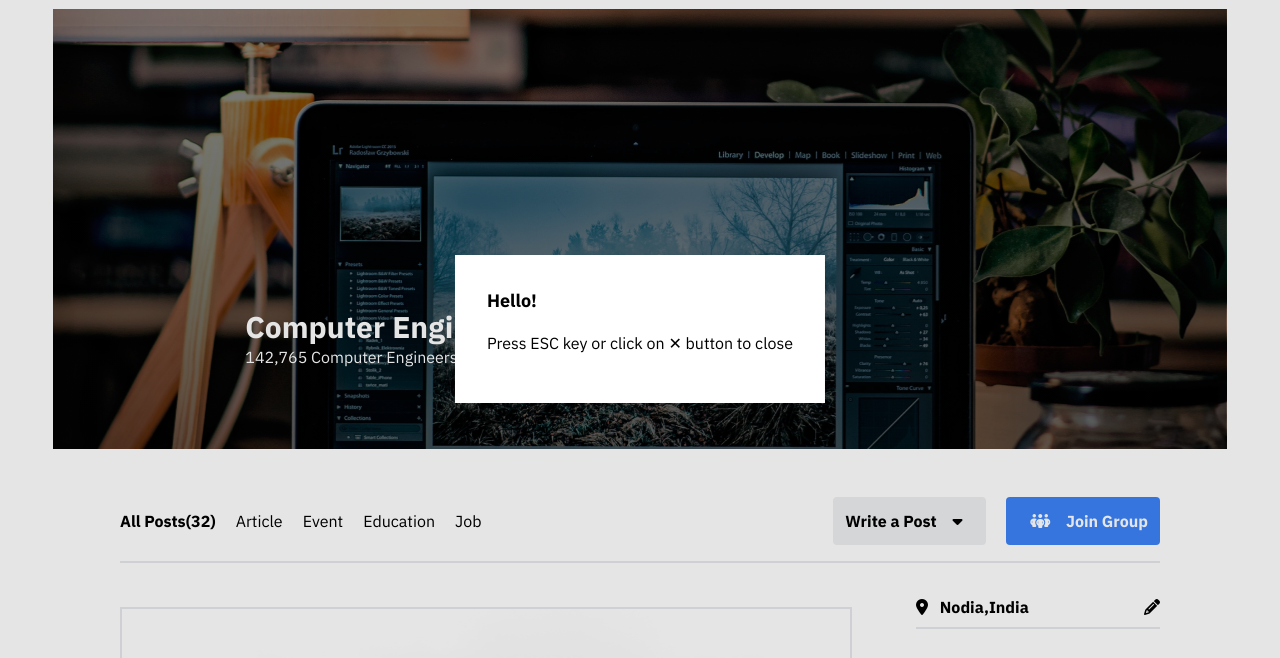
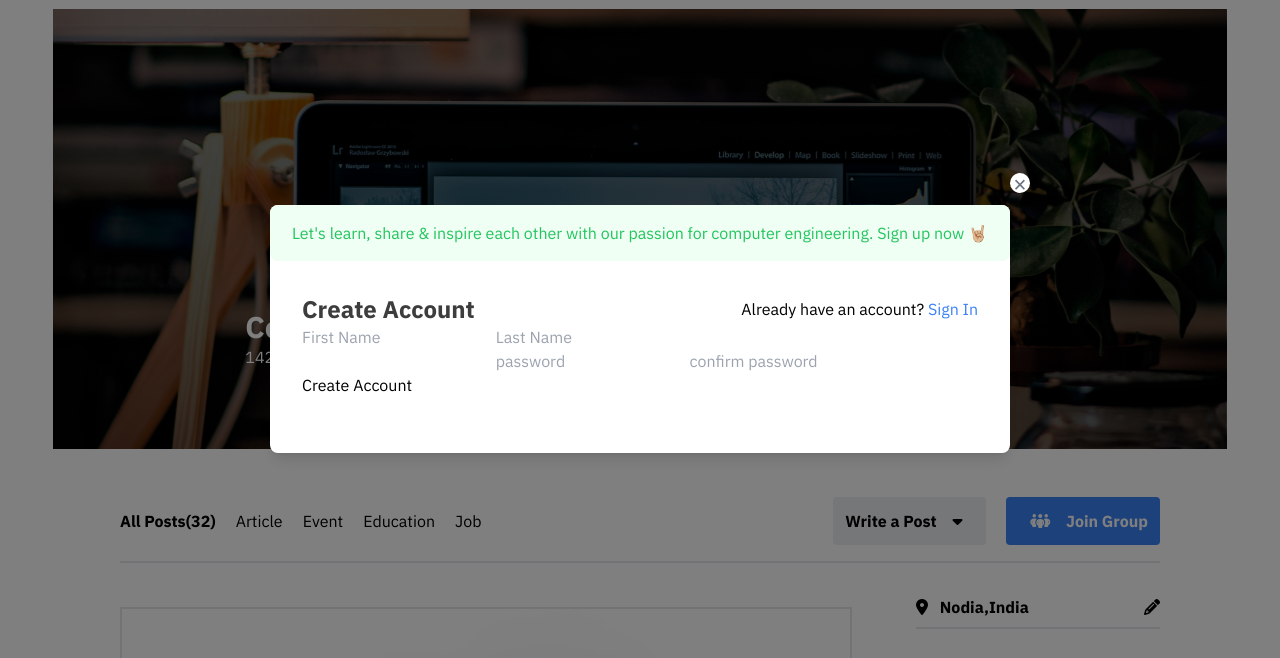
Before and after one commit to Sarajit-mondal/banao_assignment, a plain HTML site: page index.html in a window 1280 px wide. Both pictures are taken after a click on the button "It’s free!". Shown: the part 71-729 px from the top of the page. Drawn offline with nearby package versions, Linux system fonts and the light colour scheme; files whose address does not match are found by name.

Commit message:
nav and banner section complete

```diff
--- a/index.html
+++ b/index.html
@@ -49,7 +49,7 @@
             >Create account.
             <button
               class="text-blue-500 font-bold"
-              onclick="my_modal_3.showModal()"
+              id="openModalBtn"
             >
               It’s free!</button
             ><i class="fa-solid fa-caret-down p-2 px-3"></i
@@ -440,26 +440,40 @@
 
       <!-- modal -->
       <!-- signUp modal -->
-      <!-- You can open the modal using ID.showModal() method -->
-      <!-- <button class="btn" onclick="my_modal_3.showModal()">open modal</button> -->
-      <dialog
-        id="my_modal_3"
-        class="modal left-[50%] top-[50%] -translate-x-1/2 -translate-y-1/2"
-      >
-        <div class="p-8 bg-transparent">
-          <div class="modal-box bg-transparent">
-            <form method="dialog">
-              <button
-                class="btn btn-sm btn-circle btn-ghost absolute -right-5 -top-10 bg-red-500 size-6 rounded-full"
-              >
-                ✕
-              </button>
-            </form>
-            <h3 class="text-lg font-bold">Hello!</h3>
-            <p class="py-4">Press ESC key or click on ✕ button to close</p>
+    <div id="myModal" class="fixed inset-0 flex items-center justify-center bg-black bg-opacity-50 hidden">
+
+      <div class="bg-white rounded-lg shadow-lg w-[740px] relative ">
+          <button class="close absolute -top-8 -right-5 text-gray-500 hover:text-gray-700 size-5 text-2xl flex justify-center items-center rounded-full bg-white">&times;</button>
+         <!-- signUp up -->
+         <div class="bg-[#EFFFF4] rounded-lg">
+          <h2 class="text-green-500 p-4 text-center">Let's learn, share & inspire each other with our passion for computer engineering. Sign up now 🤘🏼</h2>
+         </div>
+         <!-- content -->
+          <div class="p-8">
+             <div class="flex justify-between items-center">
+                <h2 class="text-2xl font-bold text-[#3D3D3D]">Create Account</h2>
+                <span>Already have an account? <button class="text-blue-500">Sign In</button></span>
+             </div>
+             <!-- signUp from -->
+              <div>
+                <div>
+                  <form>
+                    <div>
+                      <input type="text" placeholder="First Name">
+                      <input type="text" placeholder="Last Name">
+                    </div>
+                    <input type="email">
+                    <input type="password" placeholder="password">
+                    <input type="password" placeholder="confirm password">
+                    <input type="submit" value="Create Account">
+                 </form>
+                 <button></button>
+                </div>
+              </div>
+             <!-- signUp from -->
           </div>
-        </div>
-      </dialog>
+      </div>
+  </div>
       <!-- modal -->
     </main>
 
--- a/script.js
+++ b/script.js
@@ -11,4 +11,32 @@ dropDownBtn.forEach((btn, btnInx) => {
     });
   });
 });
-console.log(dropDownMenu);
+
+
+
+
+// Get modal element
+var modal = document.getElementById("myModal");
+
+// Get open modal button
+var openModalBtn = document.getElementById("openModalBtn");
+
+// Get close button
+var closeBtn = document.getElementsByClassName("close")[0];
+
+// Listen for open click
+openModalBtn.onclick = function() {
+    modal.classList.remove("hidden");
+}
+
+// Listen for close click
+closeBtn.onclick = function() {
+    modal.classList.add("hidden");
+}
+
+// Listen for outside click
+window.onclick = function(event) {
+    if (event.target == modal) {
+        modal.classList.add("hidden");
+    }
+}
```
